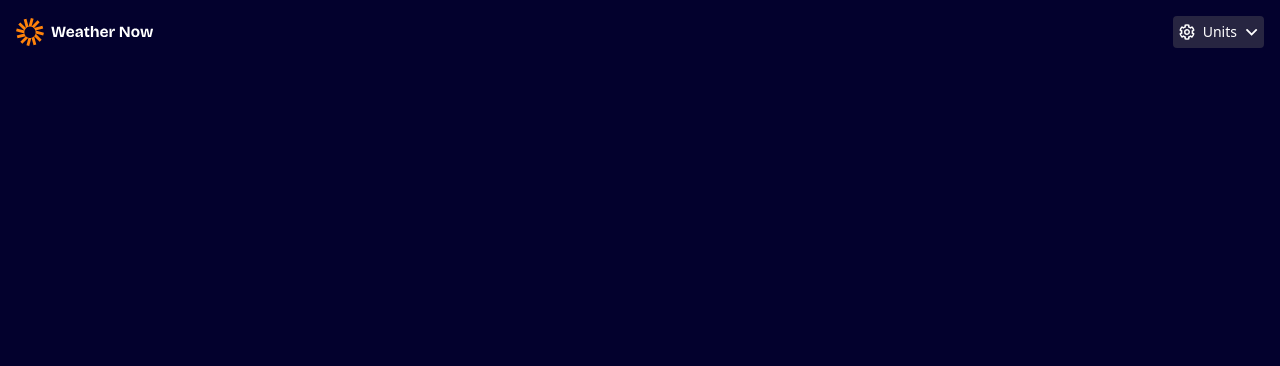
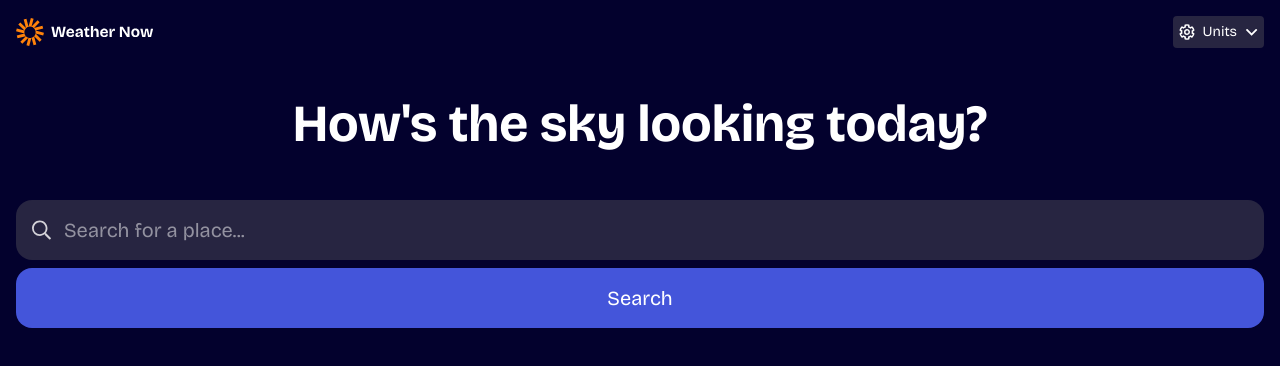
Before and after one commit to dylan-dot-c/weatherapp-fm, a React (Vite) app: page / in a window 1280 px wide. Shown: the top 366 px of the page. Built offline with nearby package versions, Linux system fonts and the light colour scheme.

Commit message:
dropdown almost completed, working on hero

```diff
--- a/src/App.css
+++ b/src/App.css
@@ -2,14 +2,33 @@
 @import url("https://fonts.googleapis.com/css2?family=Bricolage+Grotesque:opsz,wght@12..96,200..800&display=swap");
 @import "tailwindcss";
 
-#root {
-  max-width: 1280px;
-  margin: 0 auto;
-}
+/* #root {
+} */
 
 body {
   background-color: var(--color-neutral-900);
   color: var(--color-neutral-0);
+  font-family: var(--font-family-bricolage);
+  padding: 1rem;
+}
+
+.dropdown {
+  @apply bg-neutral-800 border-neutral-600 border p-2 rounded;
+
+  .title {
+    @apply text-neutral-300 text-sm p-2;
+  }
+  button {
+    @apply p-2 hover:bg-neutral-700 w-full text-left cursor-pointer rounded-md block;
+  }
+}
+
+.unit-switch {
+  @apply pb-1;
+}
+
+.units-container {
+  @apply divide-neutral-600 rounded-full divide-y;
 }
 
 @theme {
--- a/src/App.tsx
+++ b/src/App.tsx
@@ -1,10 +1,12 @@
 import "./App.css";
 import Header from "./components/Header";
+import Hero from "./components/Hero";
 
 function App() {
   return (
     <>
       <Header />
+      <Hero />
     </>
   );
 }
--- a/src/components/Header.tsx
+++ b/src/components/Header.tsx
@@ -5,7 +5,7 @@ import UnitDropDown from "./UnitDropDown";
 
 const Header = () => {
   return (
-    <header className="flex p-4 justify-between items-center">
+    <header className="flex p-4 justify-between items-center absolute w-full left-0 top-0">
       <div>
         <img src={logo} alt="Weather Now Logo" className="max-w-[137.9px]" />
       </div>
@@ -24,7 +24,7 @@ const Header = () => {
             <img src={dropdown} alt="caret-down" />
           </span>
         </button>
-        <div className="absolute top-full mt-2 -left-30 w-[214px] bg-white rounded shadow-lg opacity-0 invisible group-hover:opacity-100 group-hover:visible transition-all duration-200 z-10 p-1">
+        <div className="absolute top-full mt-2 -left-30 w-[214px]  rounded shadow-lg opacity-0 invisible group-hover:opacity-100 group-hover:visible transition-all duration-200 z-10 p-1">
           <UnitDropDown />
         </div>
       </div>
--- /dev/null
+++ b/src/components/Hero.tsx
@@ -0,0 +1,32 @@
+import searchIcon from "../assets/images/icon-search.svg";
+
+const Hero = () => {
+  return (
+    <section className="mt-16">
+      <h1 className="text-[52px] font-bold text-center p-4 leading-14">
+        How's the sky looking today?
+      </h1>
+
+      <form className="flex gap-2 flex-col mt-8">
+        <div className="input-wrapper relative">
+          <input
+            type="text"
+            placeholder="Search for a place..."
+            className="bg-neutral-800 p-4 rounded-2xl text-xl w-full pl-12"
+          />
+          <img
+            src={searchIcon}
+            alt="Search Icon"
+            className="absolute flex items-center left-4 top-0 h-full placeholder:text-neutral-200"
+            width={20}
+          />
+        </div>
+        <button type="submit" className="bg-blue-500 rounded-2xl p-4 text-xl">
+          Search
+        </button>
+      </form>
+    </section>
+  );
+};
+
+export default Hero;
--- a/src/components/UnitDropDown.tsx
+++ b/src/components/UnitDropDown.tsx
@@ -1,22 +1,24 @@
 const UnitDropDown = () => {
   return (
-    <article className="bg-neutral-800 border-neutral-600 p-2 rounded">
+    <article className="dropdown">
       <button>Switch to Metric</button>
 
-      <div>
-        <p>Temperature</p>
+      <div className="units-container">
+        <div className="unit-switch">
+          <p className="title">Temperature</p>
           <button type="button">Celsius (°C)</button>
           <button type="button">Fahrenheit (°F)</button>
         </div>
-      <div>
-        <p>Wind Speed</p>
+        <div className="unit-switch">
+          <p className="title">Wind Speed</p>
           <button type="button">km/h</button>
           <button type="button">mph</button>
         </div>
-      <div>
-        <p>Precipitation</p>
+        <div className="unit-switch">
+          <p className="title">Precipitation</p>
           <button type="button">Millimeters (mm)</button>
           <button type="button">Inches (in)</button>
+        </div>
       </div>
     </article>
   );
```
Lines whose indentation alone changed are shown as unchanged.
